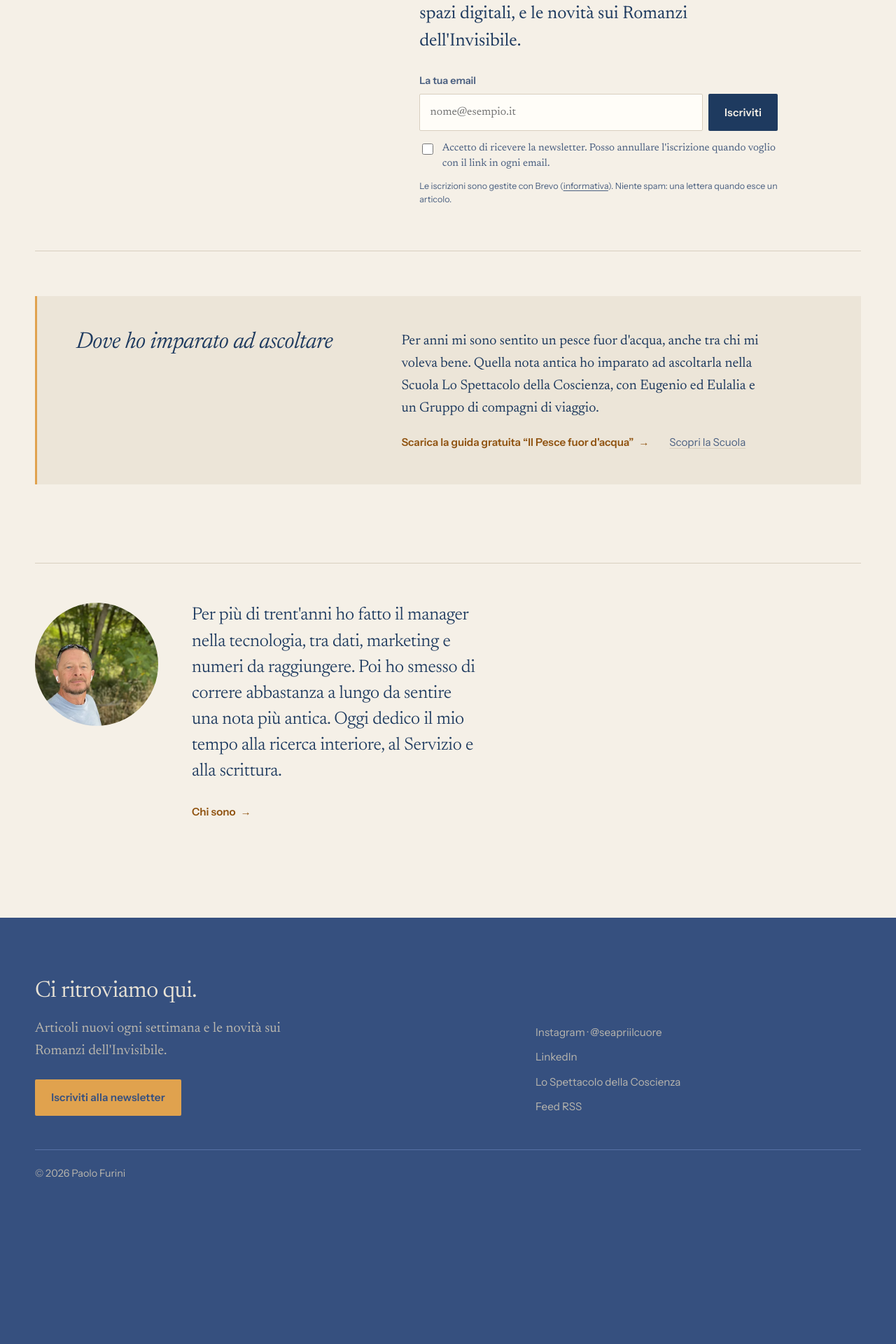
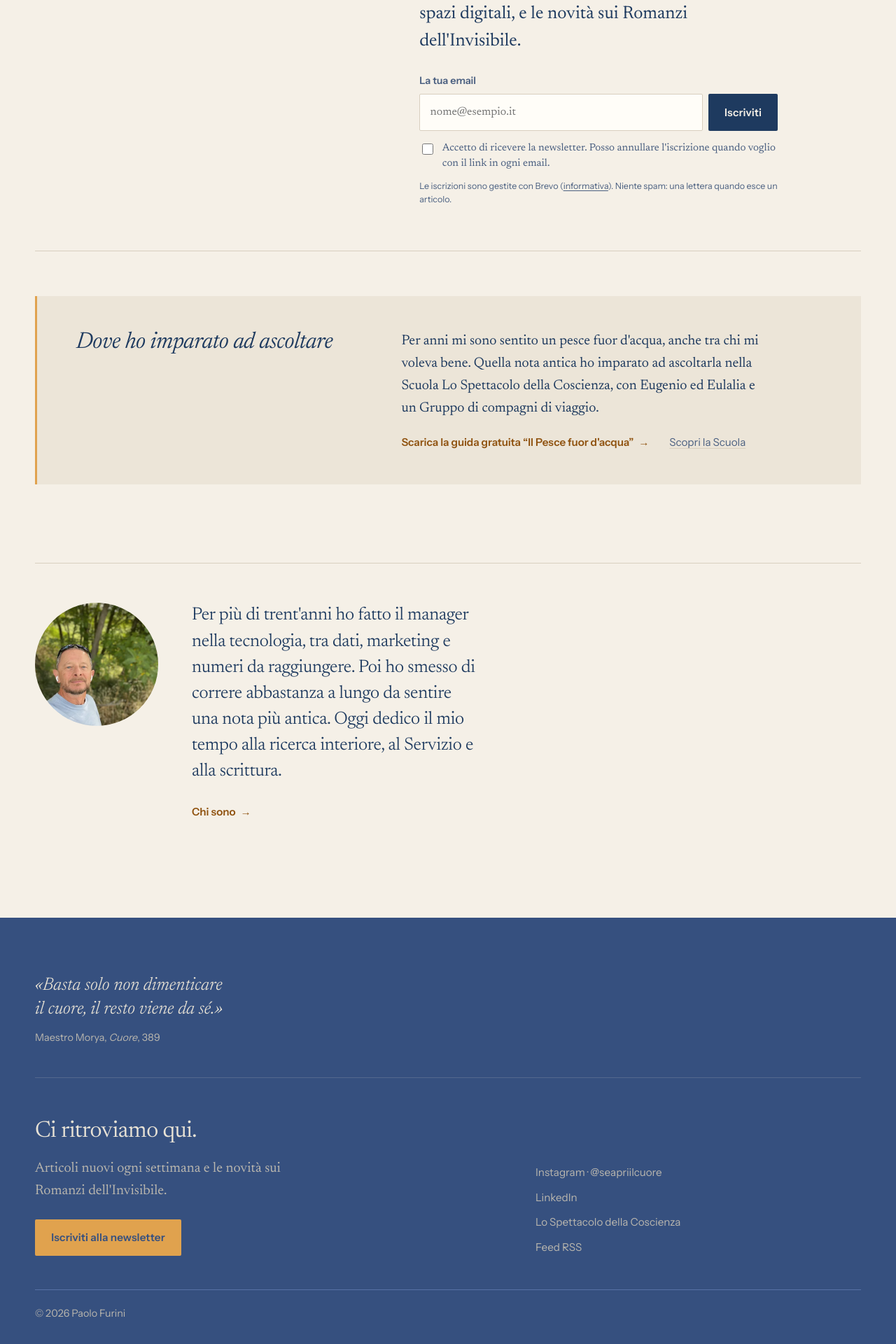
Before and after one commit to paolofurini/seapriilcuore, a Jekyll site: the page built from index.html, in a window 1280 px wide. Shown: the part 2290-4210 px from the top of the page at 70% size. Built offline with Jekyll 4.4.1, drawn with Linux system fonts in a browser that asks for light colours; before the commit the page ends 4010 px from its top, so only the background shows below that.

Commit message:
Footer: frase del Maestro Morya (Cuore, 389)
Co-Authored-By: Claude Opus 5.5 <noreply@anthropic.com>
Claude-Session: https://claude.ai/code/session_016SExTNR2mJFJdF2ZXLtJqN

```diff
--- a/_includes/footer.html
+++ b/_includes/footer.html
@@ -1,4 +1,8 @@
 <footer class="site-footer">
+  <figure class="wrap footer-motto">
+    <blockquote><p>«Basta solo non dimenticare il cuore, il resto viene da sé.»</p></blockquote>
+    <figcaption>Maestro Morya, <cite>Cuore</cite>, 389</figcaption>
+  </figure>
   <div class="wrap footer-grid">
     <div class="footer-invite">
       <p class="footer-title">Ci ritroviamo qui.</p>
--- a/assets/css/site.css
+++ b/assets/css/site.css
@@ -449,3 +449,10 @@ a.book-row-img:hover .book-row-cover img { transform: translateY(-3px); }
 
 /* Riga fissa in fondo agli articoli del Digital Feng Shui */
 .riga-dfs { font-style: italic; font-size: var(--step-1); line-height: 1.4; color: var(--ink-soft); border-top: 1px solid var(--rule); padding-top: 1.2rem; margin: 2.6rem 0 1.4rem; }
+
+/* Footer: la frase del Maestro Morya, come una firma */
+.footer-motto { margin: 0 auto clamp(2.2rem, 5vw, 3.2rem); padding-bottom: clamp(2rem, 4vw, 2.8rem); border-bottom: 1px solid rgba(233,227,214,0.16); }
+.footer-motto blockquote { margin: 0; }
+.footer-motto p { margin: 0; font-size: var(--step-1); font-style: italic; font-weight: 340; line-height: 1.35; color: var(--moon); max-width: 34ch; text-wrap: balance; }
+.footer-motto figcaption { margin-top: 0.7rem; font-family: var(--sans); font-size: var(--step--1); color: var(--moon-soft); }
+.footer-motto cite { font-style: italic; }
```
